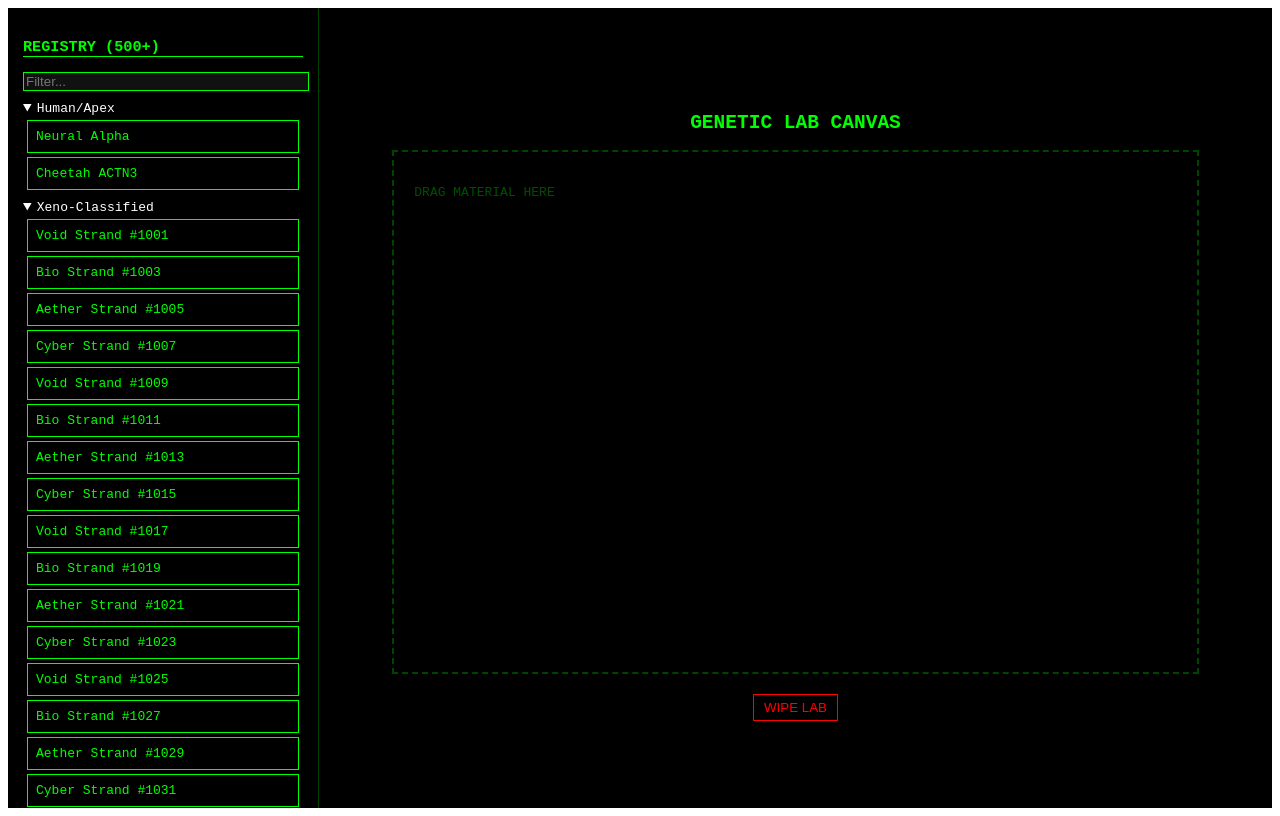
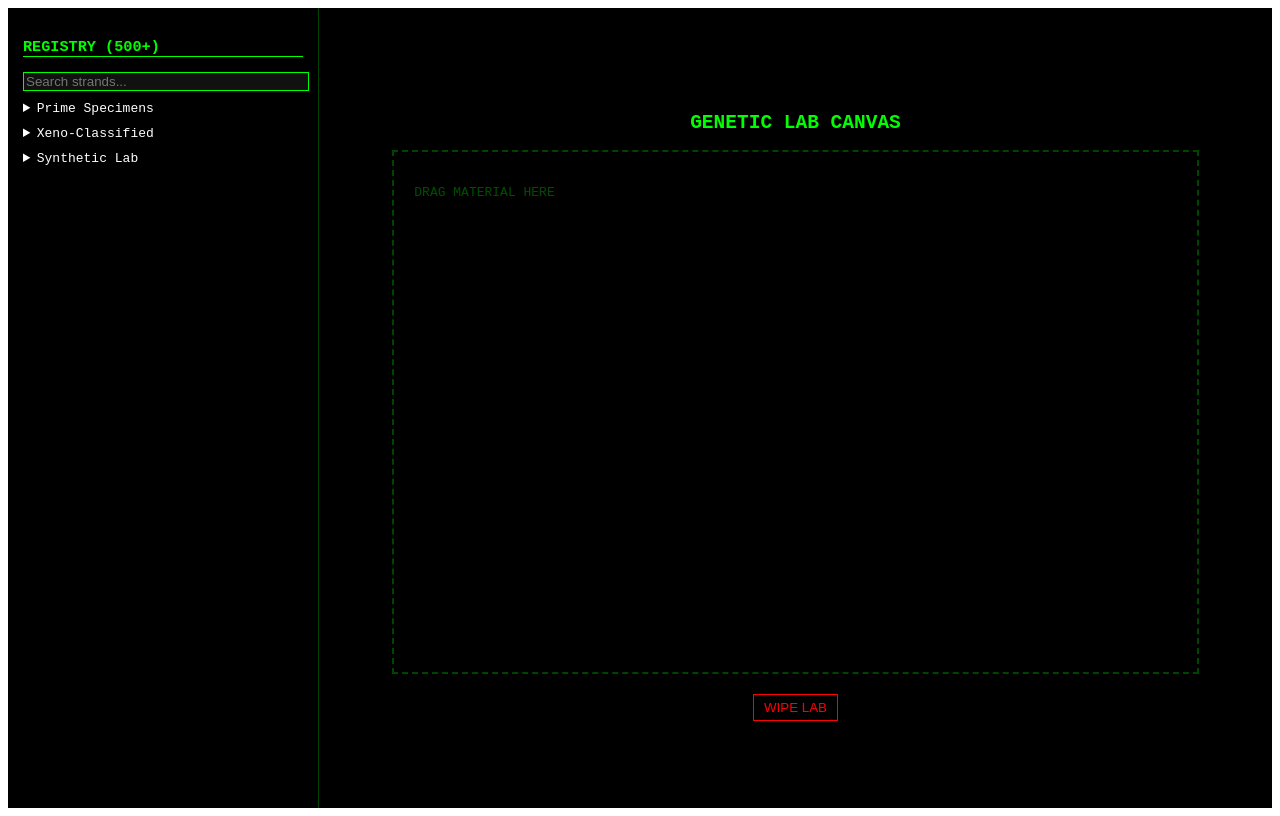
Before and after one commit to Ana-Ilspen/GeneticsRe, a React (Create React App) app: page / in a window 1280 px wide. Built offline with nearby package versions, Linux system fonts and the light colour scheme.

Commit message:
Refactor gene database and update search functionality

```diff
--- a/src/App.js
+++ b/src/App.js
@@ -3,8 +3,8 @@ import { useDrag, useDrop } from 'react-dnd';
 
 // --- 1. DATA GENERATOR (500+ Items) ---
 const generateMassiveLibrary = () => {
-  const lib = { "Human/Apex": [
-    { id: 'h1', name: 'Neural Alpha' }, { id: 'a1', name: 'Cheetah ACTN3' }
+  const lib = { "Prime Specimens": [
+    { id: 'h1', name: 'Neural Alpha' }, { id: 'a1', name: 'Apex Predator' }
   ]};
   const pre = ["Xeno", "Void", "Neo", "Bio", "Cryo", "Aether", "Proto", "Cyber"];
   for (let i = 1; i <= 500; i++) {
@@ -56,9 +56,9 @@ export default function App() {
       <div style={{ width: '280px', borderRight: '1px solid #040', padding: '15px', overflowY: 'auto' }}>
         <h3 style={{borderBottom: '1px solid #0f0'}}>REGISTRY (500+)</h3>
         <input style={{ width: '100%', background: '#111', color: '#0f0', border: '1px solid #0f0', marginBottom: '10px' }}
-               placeholder="Filter..." onChange={e => setSearch(e.target.value)} />
+               placeholder="Search strands..." onChange={e => setSearch(e.target.value)} />
         {Object.keys(filtered).map(cat => (
-          <details key={cat} open style={{marginBottom: '10px'}}>
+          <details key={cat} open={search.length > 0} style={{marginBottom: '10px'}}>
             <summary style={{cursor: 'pointer', color: '#fff'}}>{cat}</summary>
             {filtered[cat].map(g => <GeneBlock key={g.id} gene={g} />)}
           </details>
```
